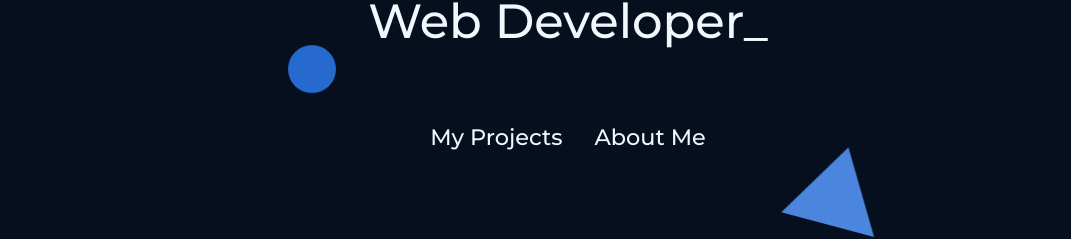
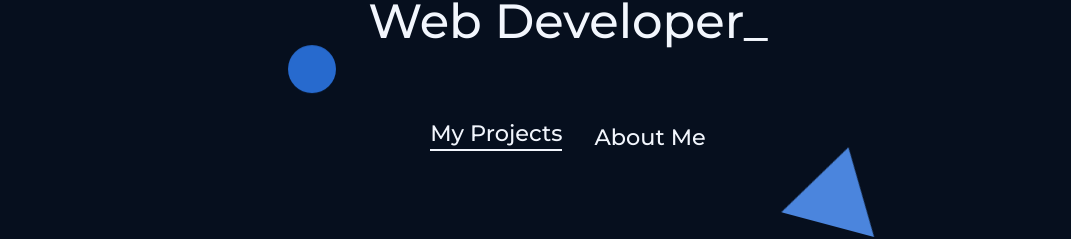
Before and after one commit to krystiano13/portfolio-next, a Next.js app: page / in a window 1280 px wide. In both pictures the pointer is over the button "My Projects". Shown: the part 414-653 px from the top of the page, without its empty margins (72-1143 px from the left). Built offline with nearby package versions, Linux system fonts and the light colour scheme.

Commit message:
create hover effect for buttons

```diff
--- a/app/globals.css
+++ b/app/globals.css
@@ -13,6 +13,14 @@
   transition: transform 250ms;
   bottom: 0;
   left: 0;
+}
+
+#fancy:hover::before {
+  transform: scaleX(1);
+}
+
+#fancy:hover {
+  transform: translateY(-0.25rem);
 }
 
 .text-head {
```
